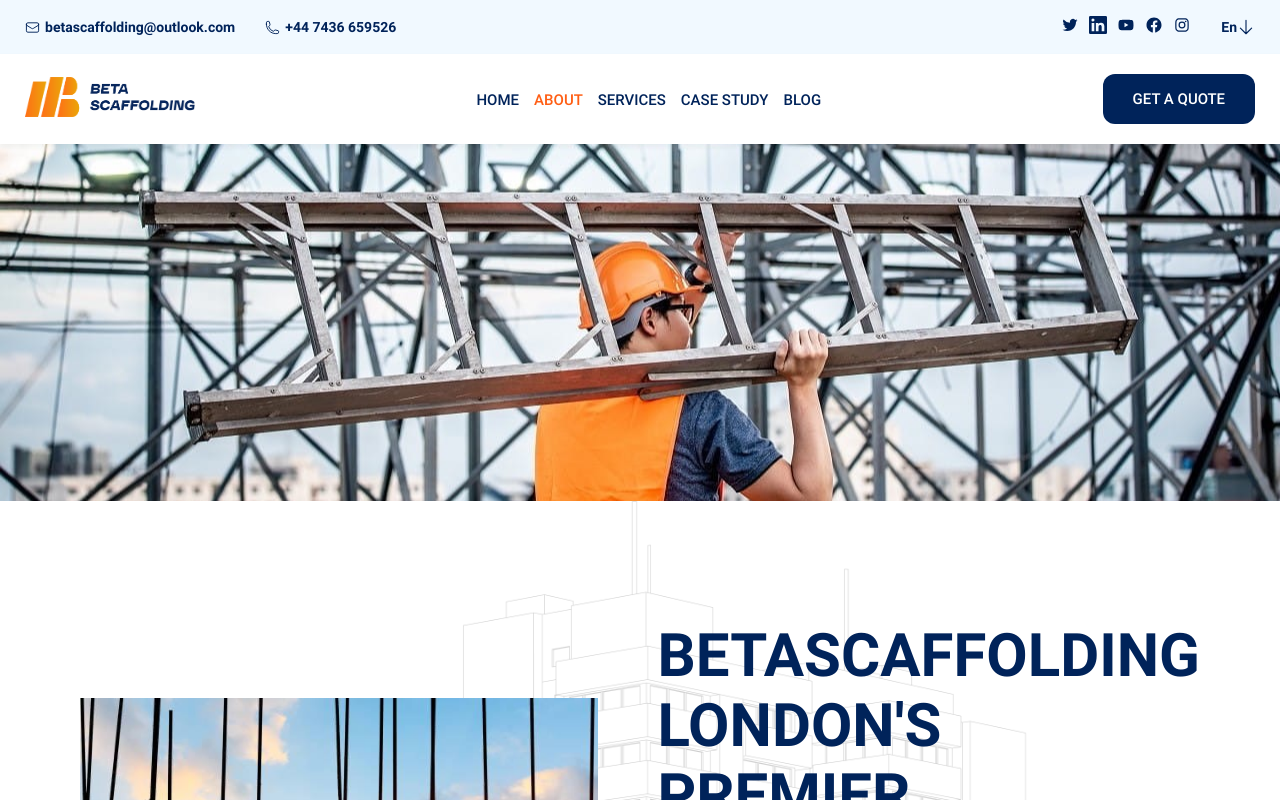
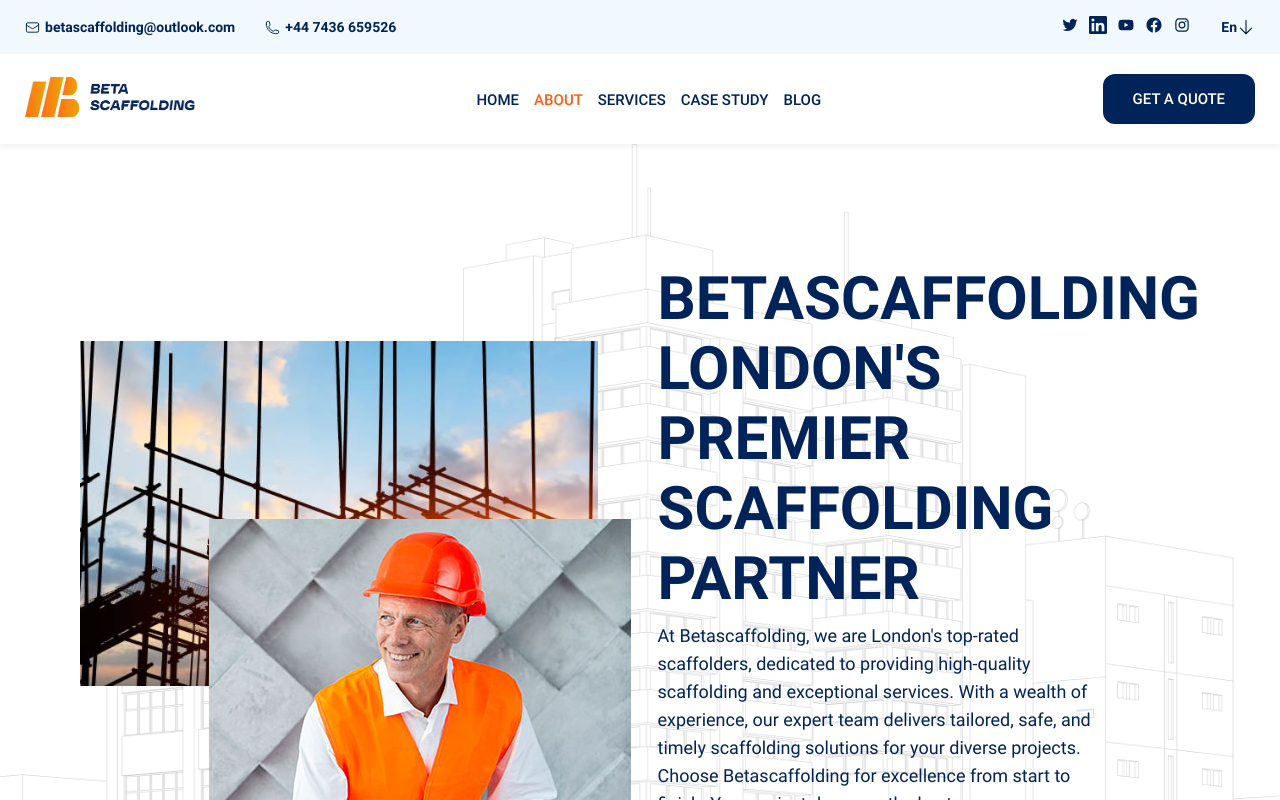
Before and after one commit to NurmuhammadovHojiakbar/scaffold, a React (Vite) app: page /about in a window 1280 px wide. Shown: the top 800 px of the page. Built offline with nearby package versions, Linux system fonts and the light colour scheme.

Commit message:
fix bugs

```diff
--- a/package.json
+++ b/package.json
@@ -26,6 +26,7 @@
     "swiper": "^10.2.0"
   },
   "devDependencies": {
+    "@types/aos": "^3.0.5",
     "@types/react": "^18.2.15",
     "@types/react-dom": "^18.2.7",
     "@typescript-eslint/eslint-plugin": "^6.0.0",
--- a/src/components/container-header/index.tsx
+++ b/src/components/container-header/index.tsx
@@ -1,17 +1,21 @@
-import { Link } from "react-router-dom";
+// import { Link } from "react-router-dom";
 import "./container.scss";
 
 type PropType = {
   title: string;
-  links: undefined;
+  links?: {
+    id: number;
+    path?: string;
+    title: string;
+  }[];
 };
 
-const ContainerHeader = ({ title, links }: PropType) => {
+const ContainerHeader = ({ title }: PropType) => {
   return (
     <header className="container-header">
       <div className="container container-header__container">
         <h2 className="container-header__title">{title}</h2>
-        <div className="container-header__links">
+        {/* <div className="container-header__links">
           {links ? (
             <ul className="container-header__list">
               {links?.map((link) => (
@@ -31,7 +35,7 @@
           ) : (
             <div></div>
           )}
-        </div>
+        </div> */}
       </div>
     </header>
   );
--- a/src/components/counter/index.tsx
+++ b/src/components/counter/index.tsx
@@ -84,9 +84,9 @@
               >
                 {stat.title}
               </h2>
-              <p className="counter-item__text" style={{ color: detailsColor }}>
+              {/* <p className="counter-item__text" style={{ color: detailsColor }}>
                 {stat.desc}
-              </p>
+              </p> */}
             </li>
           ))}
         </ul>
--- a/src/components/features/index.tsx
+++ b/src/components/features/index.tsx
@@ -6,7 +6,7 @@
   data: {
     id: number;
     title: string;
-    text: string;
+    text?: string;
     class: string;
   }[];
 };
--- a/src/index.scss
+++ b/src/index.scss
@@ -84,6 +84,7 @@
   margin: 0;
   padding: 0;
   font-family: var(--main-font-family);
+  overflow-x: hidden;
 }
 
 ul {
--- a/src/layout/container/index.tsx
+++ b/src/layout/container/index.tsx
@@ -1,16 +1,23 @@
 import { useEffect } from "react";
 import { useLocation } from "react-router-dom";
 import Page from "../page";
-import ContainerHeader from "@/components/container-header";
+// import ContainerHeader from "@/components/container-header";
 
 type PropType = {
   title: string;
   children: React.ReactNode;
   headerTitle: string;
-  linksList: undefined;
+  linksList?: {
+    id: number;
+    path?: string;
+    title: string;
+  }[];
 };
 
-const Container = ({ title, children, headerTitle, linksList }: PropType) => {
+const Container = ({
+  title,
+  children /*, headerTitle, linksList */,
+}: PropType) => {
   const location = useLocation();
 
   useEffect(() => {
@@ -19,7 +26,7 @@
 
   return (
     <Page title={title}>
-      <ContainerHeader title={headerTitle} links={linksList} />
+      {/* <ContainerHeader title={headerTitle} links={linksList} /> */}
       <main>{children}</main>
     </Page>
   );
--- a/src/pages/about/index.tsx
+++ b/src/pages/about/index.tsx
@@ -58,7 +58,7 @@
     },
   ];
   return (
-    <Container title="" headerTitle="">
+    <Container title="" headerTitle="" linksList={links}>
       <AboutInfo />
       <Info itemClass="white" wrapperClass="reverse" />
       <AboutServices />
--- a/src/pages/case-study/index.tsx
+++ b/src/pages/case-study/index.tsx
@@ -14,7 +14,7 @@
     },
   ];
   return (
-    <Container title="Case Study" headerTitle="">
+    <Container title="Case Study" headerTitle="" linksList={links}>
       <CaseStudyList />
     </Container>
   );
--- a/src/pages/services/index.tsx
+++ b/src/pages/services/index.tsx
@@ -121,7 +121,7 @@
   };
 
   return (
-    <Container title="Services" headerTitle="">
+    <Container title="Services" headerTitle="" linksList={links}>
       <ServicesList />
       {/* <PricePlans /> */}
       <h1
```
Also changed, not shown: src/components/blog/blog-container/index.tsx (+4 -4 lines), 68 other files (tests, documents, lock files or other folders).
